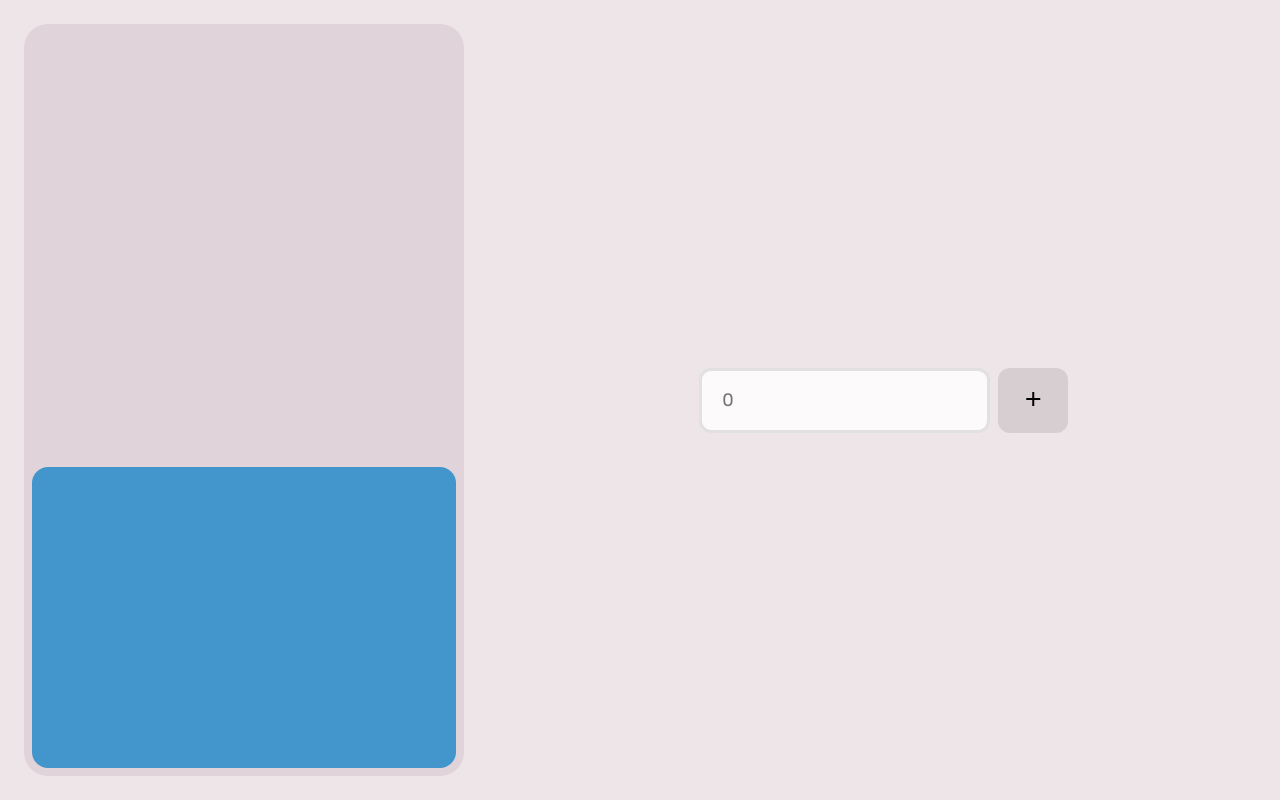
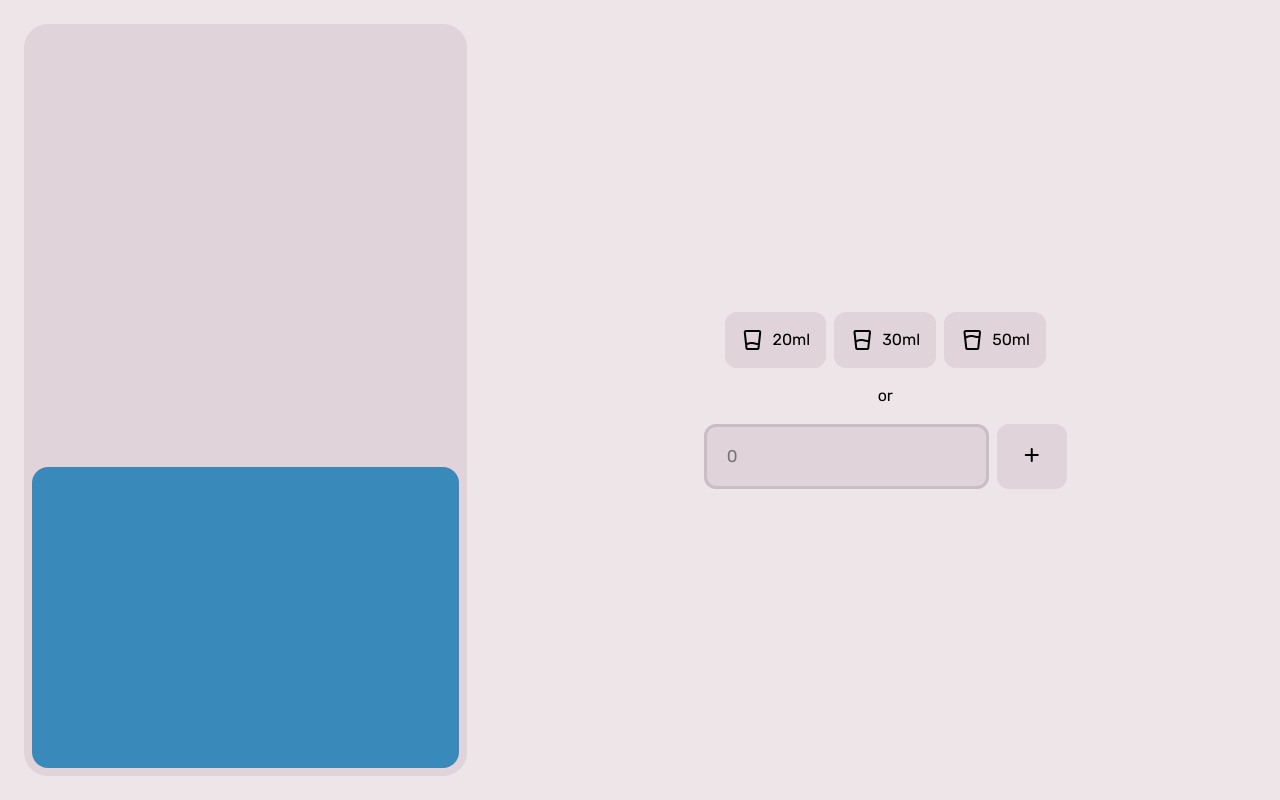
Before and after one commit to quentinguidee/water, a React (Create React App) app in the folder frontend/: page / in a window 1280 px wide. Built offline with nearby package versions, Linux system fonts and the light colour scheme.

Commit message:
[frontend] Add different quantities

```diff
--- a/frontend/package.json
+++ b/frontend/package.json
@@ -6,6 +6,7 @@
     "@testing-library/jest-dom": "^5.16.5",
     "@testing-library/react": "^13.4.0",
     "@testing-library/user-event": "^13.5.0",
+    "classnames": "^2.3.2",
     "node-sass": "^8.0.0",
     "react": "^18.2.0",
     "react-dom": "^18.2.0",
--- a/frontend/public/index.html
+++ b/frontend/public/index.html
@@ -10,7 +10,7 @@
         content="Web site created using create-react-app"
     />
     <link rel="stylesheet"
-          href="https://fonts.googleapis.com/css2?family=Material+Symbols+Outlined:opsz,wght,FILL,GRAD@48,500,0,0"/>
+          href="https://fonts.googleapis.com/css2?family=Material+Symbols+Rounded:opsz,wght,FILL,GRAD@48,500,1,0"/>
     <link rel="apple-touch-icon" href="%PUBLIC_URL%/logo192.png"/>
     <!--
       manifest.json provides metadata used when your web app is installed on a
--- a/frontend/src/components/InputWater/InputWater.jsx
+++ b/frontend/src/components/InputWater/InputWater.jsx
@@ -3,12 +3,42 @@ import * as React from "react";
 import styles from "./InputWater.module.sass";
 
 function InputWater() {
+    const capacities = [
+        {
+            value: 20,
+            symbol: "water_loss",
+        },
+        {
+            value: 30,
+            symbol: "water_medium",
+        },
+        {
+            value: 50,
+            symbol: "water_full",
+        }
+    ];
+
     return (
-        <div className={styles.wrapper}>
-            <input className={styles.input} type="number" placeholder="0"/>
-            <button className={styles.button}>
-                <span className="material-symbols-outlined">add</span>
-            </button>
+        <div className={styles.panel}>
+            <div className={styles.buttons}>
+                {capacities.map((capacity) => (
+                    <div className={styles.capacity}>
+                        <span className={"material-symbols-rounded"}>
+                            {capacity.symbol}
+                        </span>
+                        {capacity.value}ml
+                    </div>
+                ))}
+            </div>
+
+            <div>or</div>
+
+            <div className={styles.wrapper}>
+                <input className={styles.input} type="number" placeholder="0"/>
+                <button className={styles.button}>
+                    <span className="material-symbols-rounded">add</span>
+                </button>
+            </div>
         </div>
     );
 }
--- a/frontend/src/components/InputWater/InputWater.module.sass
+++ b/frontend/src/components/InputWater/InputWater.module.sass
@@ -1,4 +1,10 @@
 @import '../../styles/colors'
+
+.panel
+    display: flex
+    flex-direction: column
+    gap: 20px
+    align-items: center
 
 .wrapper
     display: flex
@@ -6,15 +12,15 @@
     gap: 8px
 
 .input
-    padding: 16px 20px
+    padding: 12px 20px
     border-radius: 12px
     border: 3px solid rgba(0, 0, 0, 0.1)
-    font-size: 18px
+    font-size: 17px
     font-family: "Rubik", sans-serif
     appearance: none
     -webkit-appearance: none
     -moz-appearance: none
-    background-color: rgba(255, 255, 255, 0.8)
+    background-color: $secondary-background
 
     &:focus
         outline: none
@@ -25,11 +31,40 @@ input[type=number]
 
 .button
     padding: 19px 23px
-    background-color: rgba(0, 0, 0, 0.1)
+    background-color: $secondary-background
     outline: none
     border-radius: 12px
     border: none
     cursor: pointer
 
     &:hover
-        background-color: $secondary-background
+        background-color: $hover-background
+
+.glass
+    color: $water
+    font-size: 40px
+
+.glasses
+    margin-top: 20px
+    display: flex
+    flex-direction: row
+    gap: 8px
+    align-items: center
+
+.buttons
+    display: flex
+    flex-direction: row
+    gap: 8px
+
+.capacity
+    display: flex
+    flex-direction: row
+    align-items: center
+    gap: 8px
+    border-radius: 12px
+    padding: 16px
+    background-color: $secondary-background
+    cursor: pointer
+
+    &:hover
+        background-color: $hover-background
--- a/frontend/src/styles/colors.sass
+++ b/frontend/src/styles/colors.sass
@@ -1,8 +1,9 @@
 $primary-background: #EEE5E9
 $secondary-background: #e0d3d9
+$hover-background: #d3c4ca
 $primary-text: #1C1D21
 
-$water: #4296cc
+$water: #3989bb
 
 $red: #C44536
 $green: #519872
```
Also changed, not shown: 1 other file (tests, documents, lock files or other folders).
